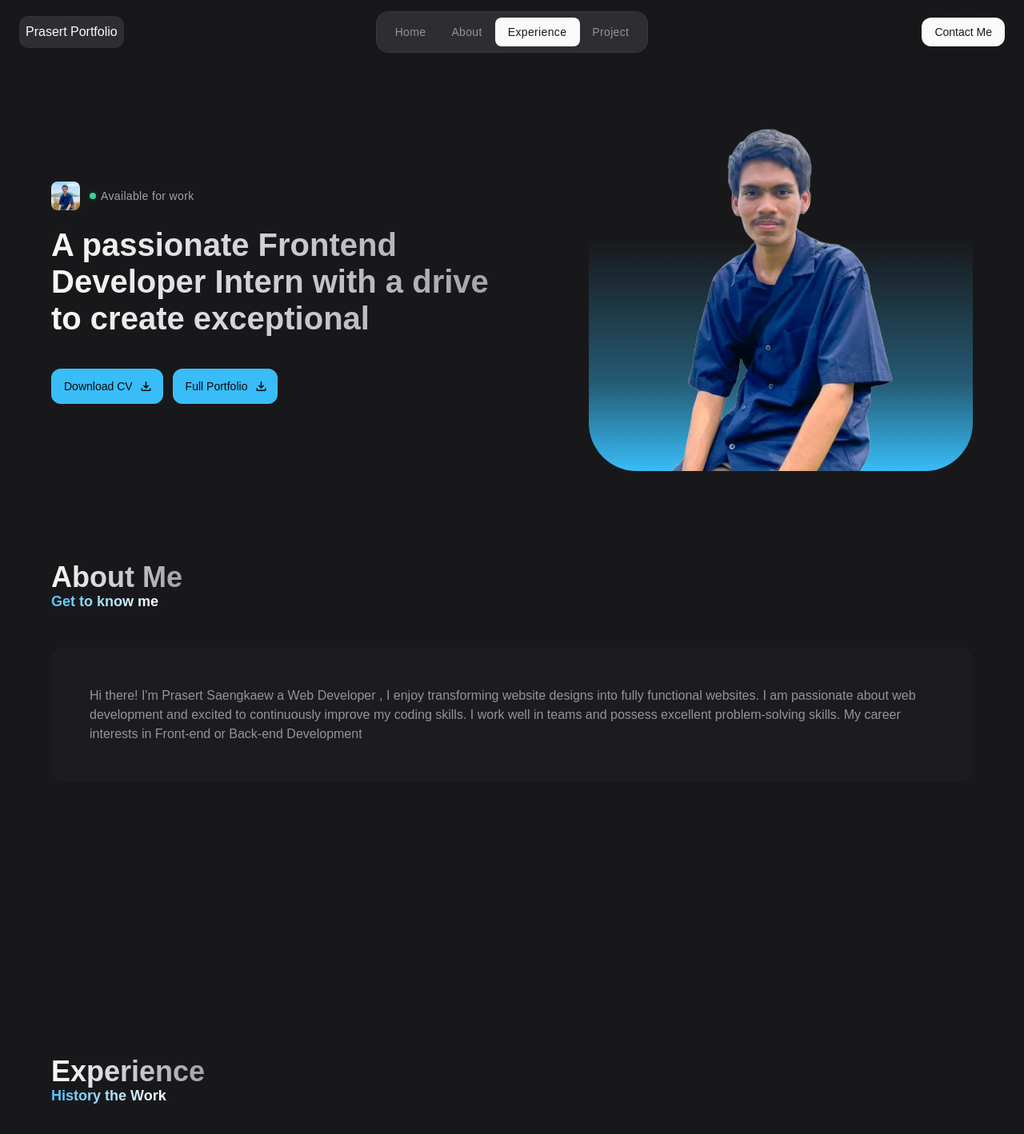
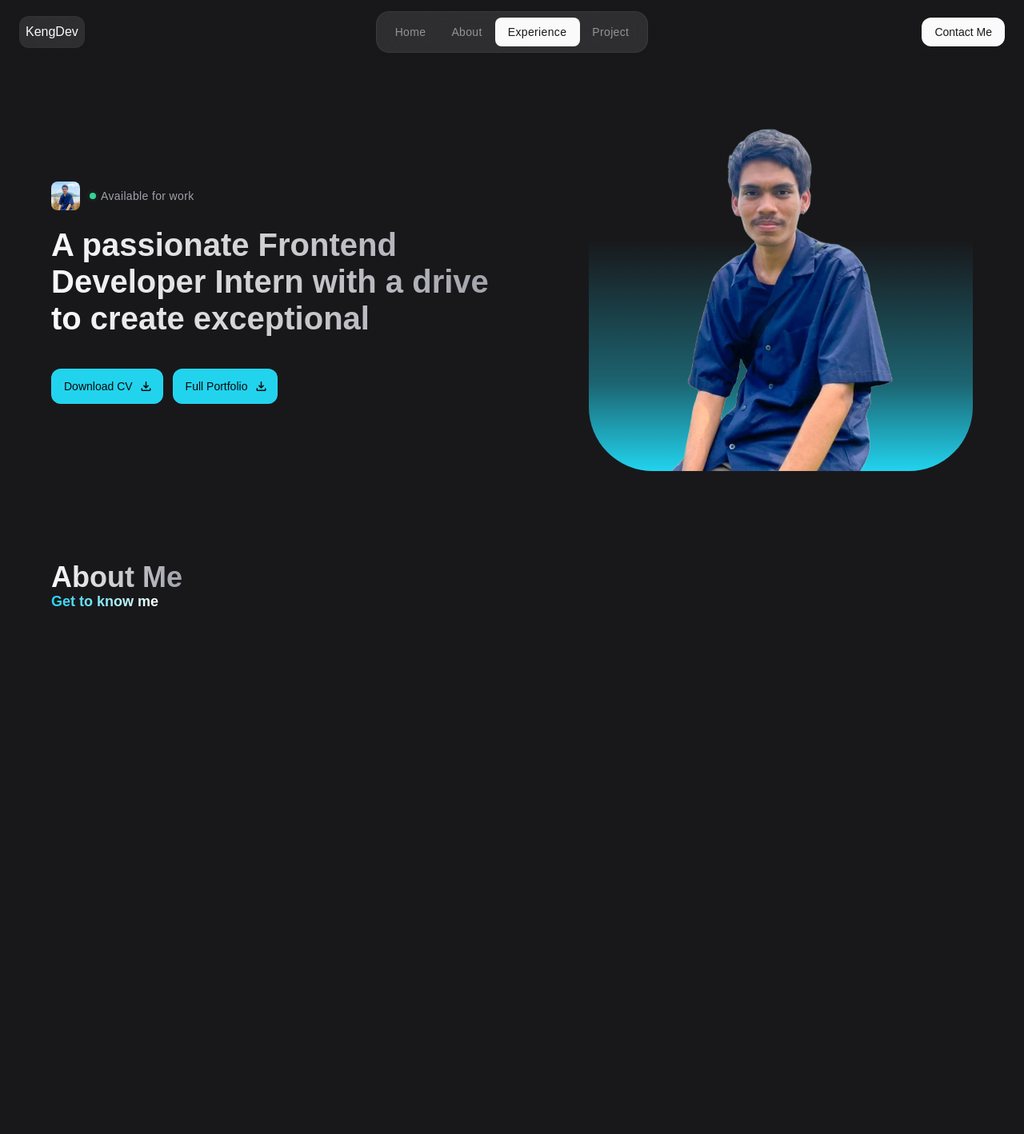
Before and after one commit to kengserch/portfolio-web-react, a React (Vite) app: page / in a window 1280 px wide. Shown: the top 1418 px of the page at 80% size. Built offline with nearby package versions, Linux system fonts and the light colour scheme; a web font is replaced by a local one.

Commit message:
fix responsive and gsap scroll

```diff
--- a/src/App.jsx
+++ b/src/App.jsx
@@ -22,10 +22,8 @@ export default function App() {
             gsap.to(element, {
                 scrollTrigger: {
                     trigger: element,
-                    start: '-200 bottom',
-                    end: 'bottom 90%',
                     scrub: true,
-                    //markers: true,
+                   // markers: true,
                 },
                 y: 0,
                 opacity: 1,
--- a/src/components/Experience.jsx
+++ b/src/components/Experience.jsx
@@ -2,8 +2,8 @@ const Experience = () => {
     return (
         <section id="experience" className="section">
             <div className="container">
-                <h2 className="headsection">Experience</h2>
-                <h2 className="subtitle">History the Work</h2>
+                <h2 className="headsection reveal-up">Experience</h2>
+                <h2 className="subtitle reveal-up">History the Work</h2>
                 <div className="bg-zinc-800/50 p-7 mt-5 rounded-2xl md:p-12 reveal-up">
                     <div className="grid auto-rows-auto md:grid-flow-col md:auto-cols-auto bg-zinc-600/25 p-5 rounded-xl h-full">
                         <div className="flex flex-col justify-center py-4 md:px-8 w-full border-b-4 md:border-r-4 md:border-b-0 border-zinc-400/20">
--- a/src/components/Header.jsx
+++ b/src/components/Header.jsx
@@ -8,7 +8,7 @@ const Header = () => {
             <div className="max-w-screen-2xl w-full mx-auto px-4 flex justify-between items-center md:px-6 md:grid md:grid-cols-[1fr,3fr,1fr]">
                 <h1>
                     <a href="/" className="logo menu-logo">
-                        Prasert Portfolio
+                        KengDev
                     </a>
                 </h1>
                 <div className="relative md:justify-self-center">
--- a/src/components/Hero.jsx
+++ b/src/components/Hero.jsx
@@ -3,7 +3,7 @@ import { ButtonPrimary, ButtonOutline } from "./Button"
 const Hero = () => {
   return (
     <section id="home" className="pt-28 lg:pt-36">
-      <div className="container items-center lg:grid lg:grid-cols-2  lg:gap-10">
+      <div className="container items-center grid grid-flow-row md:grid-flow-col md:grid-cols-2  lg:gap-10">
         <div className="">
           <div className="flex items-center gap-3 ">
             <figure className="img-box w-9 h-9 rounded-lg">
@@ -47,8 +47,8 @@ const Hero = () => {
           </div>
 
         </div>
-        <div className="mt-20 md:mt-0">
-          <figure className="w-full max-w-[480px] ml-auto bg-gradient-to-t from-sky-400 via-25% via-sky-400/40 to-65% rounded-full md:rounded-[60px] overflow-hidden">
+        <div className="mt-20 md:mt-0 flex items-center justify-center w-full">
+          <figure className="w-full max-w-[480px] ml-auto bg-gradient-to-t from-cyan-400 via-25% via-cyan-400/40 to-65% rounded-full md:rounded-[80px] overflow-hidden">
             <img
             src="/images/hero-banner2.png"
             width={656}
--- a/src/components/ProjectCard.jsx
+++ b/src/components/ProjectCard.jsx
@@ -28,7 +28,7 @@ const ProjectCard = ({ imgSrc, title, desc, tech, tags, projectLink, classes })
 
                 <div className="flex flex-1 gap-2 justify-end">
                  {projectLink.map((link, key) => (
-                     <div key={key} className="w-10 h-8 rounded-lg grid place-items-center bg-sky-400 text-zinc-950">
+                     <div key={key} className="w-10 h-8 rounded-lg grid place-items-center bg-cyan-400 text-zinc-950">
                          <a href={link.link} key={key} target="_blank" className="cursor-pointer">
                              <img src={link.icon} alt={''} width={20} height={20} />
                          </a>
--- a/src/index.css
+++ b/src/index.css
@@ -9,112 +9,118 @@ body {
     @apply bg-zinc-900 text-zinc-50;
 }
 
-.material-symbols-rounded{
+/* Icon */
+.material-symbols-rounded {
     @apply w-[1em] h-[1em] overflow-hidden;
-    font-variation-settings: "FILL" 0, "wght" 400, "GRAD" 0, "opsz" 24;
+    font-variation-settings: 'FILL' 0, 'wght' 400, 'GRAD' 0, 'opsz' 24;
 }
-.headline-1,.headsection{
+
+/* Text */
+
+.headline-1,
+.headsection {
     @apply max-w-max;
     background: -webkit-linear-gradient(0deg, #fafafa, #a1a1aa);
     background-clip: text;
     -webkit-text-fill-color: transparent;
 }
 
-.headline-1{
-    @apply text-2xl leading-tight font-semibold lg:text-[40px] lg:leading-[1.15]
+.headline-1 {
+    @apply text-2xl leading-tight font-semibold lg:text-[40px] lg:leading-[1.15];
 }
 
-.headsection{
-    @apply text-2xl leading-tight font-semibold lg:text-4xl lg:leading-[1.15]
+.headsection {
+    @apply text-2xl leading-tight font-semibold lg:text-4xl lg:leading-[1.15];
 }
-.headsection-contact{
-    @apply text-4xl leading-tight font-semibold lg:text-6xl lg:leading-[1.15]
-
+.headsection-contact {
+    @apply text-4xl leading-tight font-semibold lg:text-6xl lg:leading-[1.15];
 }
 
-.subtitle{
-    @apply text-sm mb-3 leading-tight font-semibold lg:text-lg lg:leading-[1.15]
+.subtitle {
+    @apply text-sm mb-3 leading-tight font-semibold lg:text-lg lg:leading-[1.15];
 }
 
-.subtitle{
+.subtitle {
     @apply max-w-max;
-    background: -webkit-linear-gradient(0deg, #4FC3F7, #fff);
+    background: -webkit-linear-gradient(0deg, #22d3ee, #fff);
     background-clip: text;
     -webkit-text-fill-color: transparent;
 }
-.project-title{
-    @apply text-[22px] font-normal
+.project-title {
+    @apply text-[22px] font-normal;
 }
 
-.project-desc{
-    @apply text-sm font-normal text-zinc-400
+.project-desc {
+    @apply text-sm font-normal text-zinc-400;
 }
 
-.container{
-    @apply px-4 mx-auto lg:px-16 xl:max-w-7xl
+/* Container ,Wrapper */
+.container {
+    @apply px-4 mx-auto lg:px-16 xl:max-w-7xl;
 }
-.img-box{
-    @apply bg-zinc-700 overflow-hidden
+.img-box {
+    @apply bg-zinc-700 overflow-hidden;
 }
-.img-cover{
-    @apply w-full h-full object-cover
+.img-cover {
+    @apply w-full h-full object-cover;
 }
-.section{
-    @apply pt-14 lg:pt-28
+.section {
+    @apply pt-14 lg:pt-28;
 }
 
-.reveal-up{
-    @apply translate-y-20 opacity-0
+/* Animated gsap class */
+.reveal-up {
+    @apply translate-y-20 opacity-0;
 }
 
 /* Menu button */
 .menu-btn {
-    @apply w-10 h-10 grid place-items-center bg-zinc-50/10 rounded-xl ring-inset ring-1 ring-zinc-50/[0.02] backdrop-blur-2xl hover:bg-zinc-50/15 transition-[transform,background-color] active:scale-95
+    @apply w-10 h-10 grid place-items-center bg-zinc-50/10 rounded-xl ring-inset ring-1 ring-zinc-50/[0.02] backdrop-blur-2xl hover:bg-zinc-50/15 transition-[transform,background-color] active:scale-95;
 }
 .menu-logo {
-    @apply max-w-max p-2 grid place-items-center bg-zinc-50/10 rounded-xl ring-inset ring-1 ring-zinc-50/[0.02] backdrop-blur-2xl hover:bg-zinc-50/15 transition-[transform,background-color] active:scale-95
+    @apply max-w-max p-2 grid place-items-center bg-zinc-50/10 rounded-xl ring-inset ring-1 ring-zinc-50/[0.02] backdrop-blur-2xl hover:bg-zinc-50/15 transition-[transform,background-color] active:scale-95;
 }
 
 /* Navbar */
-.navbar{
+.navbar {
     @apply absolute top-full mt-2 right-0 min-w-40 p-2 bg-zinc-50/10 rounded-2xl ring-inset ring-1 ring-zinc-50/5
-    scale-90 isolate blur-sm opacity-0 invisible transition-[opacity,transform,filter] md:static md:flex md:items-center md:mt-0 md:opacity-100 md:blur-0 md:visible md:scale-100 backdrop-blur-2xl
+    scale-90 isolate blur-sm opacity-0 invisible transition-[opacity,transform,filter] md:static md:flex md:items-center md:mt-0 md:opacity-100 md:blur-0 md:visible md:scale-100 backdrop-blur-2xl;
 }
-.navbar.active{
-    @apply opacity-100 scale-100 blur-0 visible
+.navbar.active {
+    @apply opacity-100 scale-100 blur-0 visible;
 }
-.nav-link{
-    @apply grid items-center h-9 px-4 text-sm font-medium tracking-wide text-zinc-50/50 hover:text-zinc-50 transition-colors
+.nav-link {
+    @apply grid items-center h-9 px-4 text-sm font-medium tracking-wide text-zinc-50/50 hover:text-zinc-50 transition-colors;
 }
-.nav-link.active{
-    @apply text-zinc-900 duration-500
+.nav-link.active {
+    @apply text-zinc-900 duration-500;
 }
-.navbar .active-box{
-    @apply absolute  bg-zinc-50 rounded-lg -z-10 transition-[top,left] duration-300
+.navbar .active-box {
+    @apply absolute  bg-zinc-50 rounded-lg -z-10 transition-[top,left] duration-300;
 }
 
 /* Button */
-.btn{
-    @apply max-w-max h-9 flex items-center gap-2 px-4 rounded-xl font-medium text-sm ring-1 ring-zinc-50/5 ring-inset transition-[background-color]
+.btn {
+    @apply max-w-max h-9 flex items-center gap-2 px-4 rounded-xl font-medium text-sm ring-1 ring-zinc-50/5 ring-inset transition-[background-color];
 }
-.btn-secondary{
-    @apply bg-zinc-50 text-zinc-900 active:bg-zinc-50/80
+.btn-secondary {
+    @apply bg-zinc-50 text-zinc-900 active:bg-zinc-50/80;
 }
 
-.btn .material-symbols-rounded{
-    @apply text-[18px]
+.btn .material-symbols-rounded {
+    @apply text-[18px];
 }
 
-.btn:has( .material-symbols-rounded){
-    @apply pr-3
+.btn:has(.material-symbols-rounded) {
+    @apply pr-3;
 }
-.btn-primary{
-    @apply h-11 bg-sky-400 text-zinc-950 hover:bg-sky-300 active:bg-sky-400
+.btn-primary {
+    @apply h-11 bg-cyan-400 text-zinc-950 hover:bg-cyan-300 active:bg-cyan-400;
 }
-.btn-outline{
-    @apply h-11 bg-zinc-800 hover:bg-zinc-700 active:bg-zinc-800
+.btn-outline {
+    @apply h-11 bg-zinc-800 hover:bg-zinc-700 active:bg-zinc-800;
 }
 
-.btn-email{
-    @apply h-11 bg-sky-400 text-zinc-950 hover:bg-sky-300 active:bg-sky-400 text-lg lg:text-xl
+.btn-email {
+    @apply h-11 bg-cyan-400 text-zinc-950 hover:bg-cyan-300 active:bg-cyan-400 text-lg lg:text-xl;
 }
```
Also changed, not shown: src/components/Contact.jsx (+6 -6 lines).
